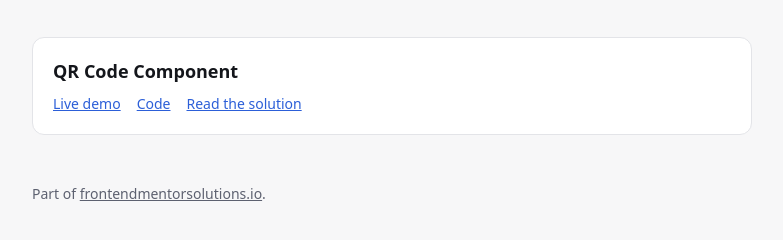
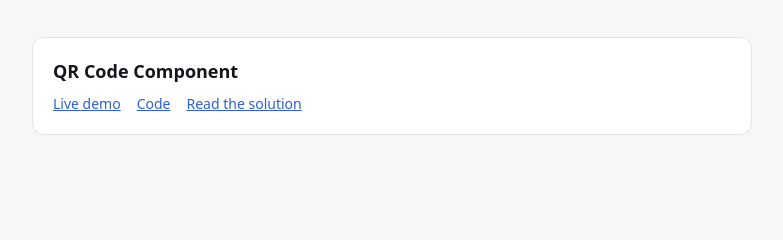
Before and after one commit to adonmez004/adonmez004.github.io, a plain HTML site: page index.html in a window 1280 px wide. Shown: the part 162-402 px from the top of the page, without its empty margins (248-1031 px from the left). Drawn offline with Linux system fonts and the light colour scheme.

Commit message:
Remove footer from index.html
Removed footer section from the HTML file.

```diff
--- a/index.html
+++ b/index.html
@@ -136,9 +136,6 @@
       </li>
     </ul>
 
-    <footer>
-      <p>Part of <a href="https://frontendmentorsolutions.io/">frontendmentorsolutions.io</a>.</p>
-    </footer>
   </main>
 </body>
 </html>
```
